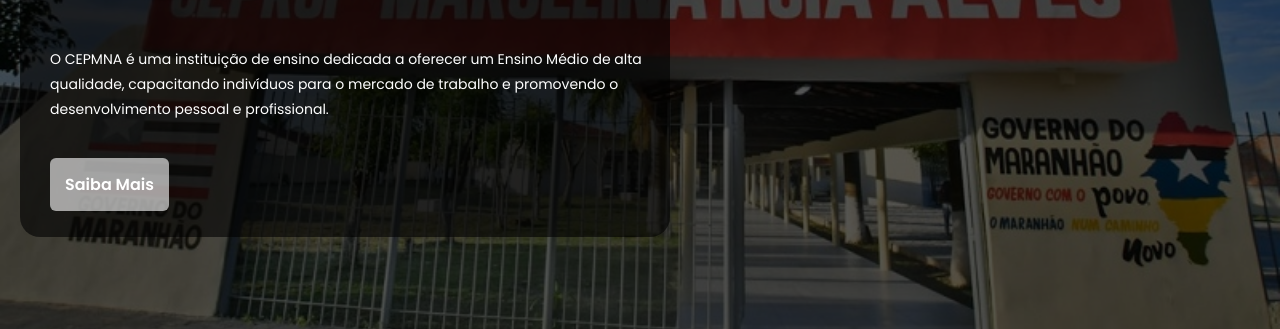
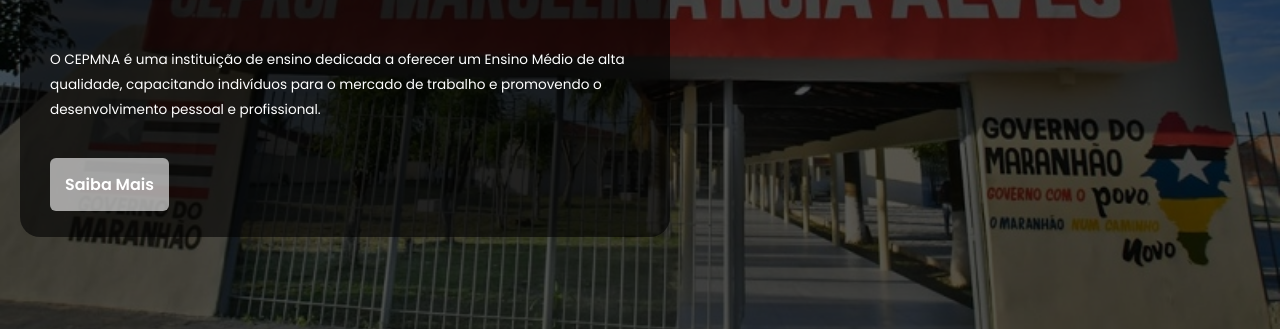
Before and after one commit to yPabloHenrique/site-cepmna, a plain HTML site: page index.html in a window 1280 px wide. Shown: the part 471-800 px from the top of the page. Drawn offline with Linux system fonts and the light colour scheme.

Commit message:
Update mediaquery.css

```diff
--- a/estilos/mediaquery.css
+++ b/estilos/mediaquery.css
@@ -1,6 +1,6 @@
 @media screen and (min-width: 768px) {
     p {
-        font-size: 14px;
+        font-size: 85%;
         line-height: 25px;
     }
     .nav {
```
